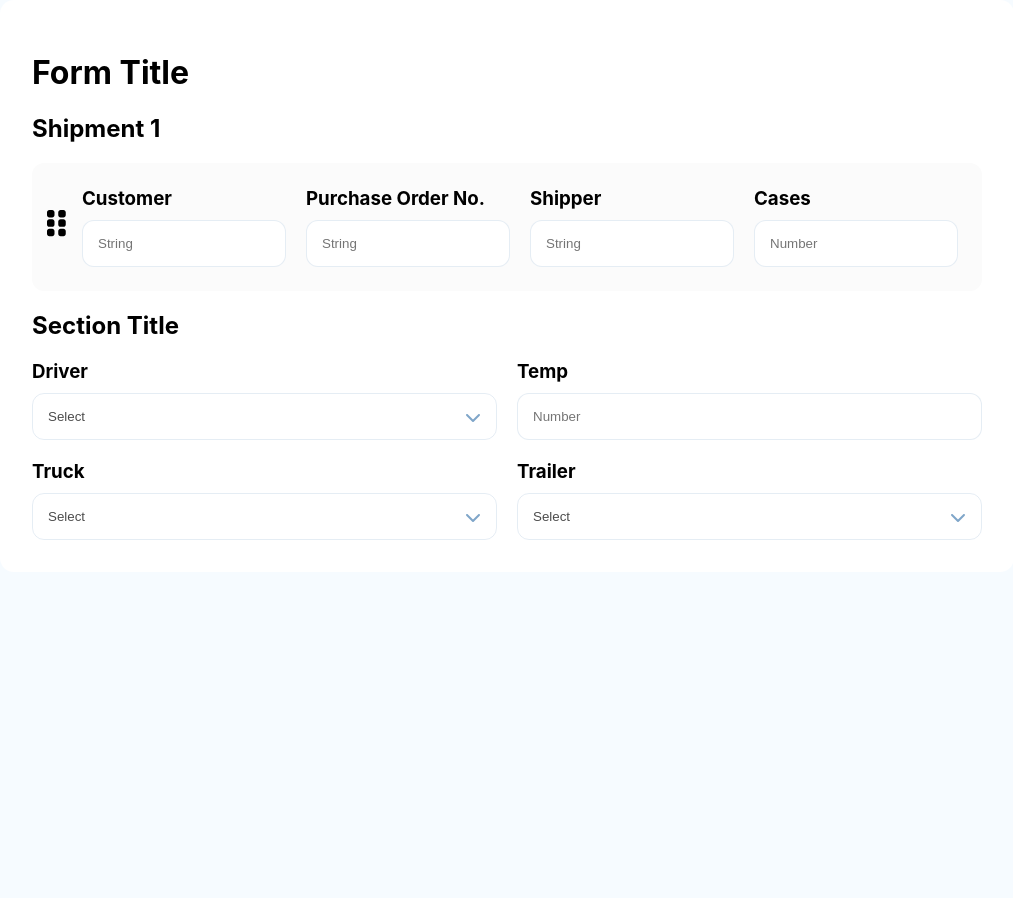
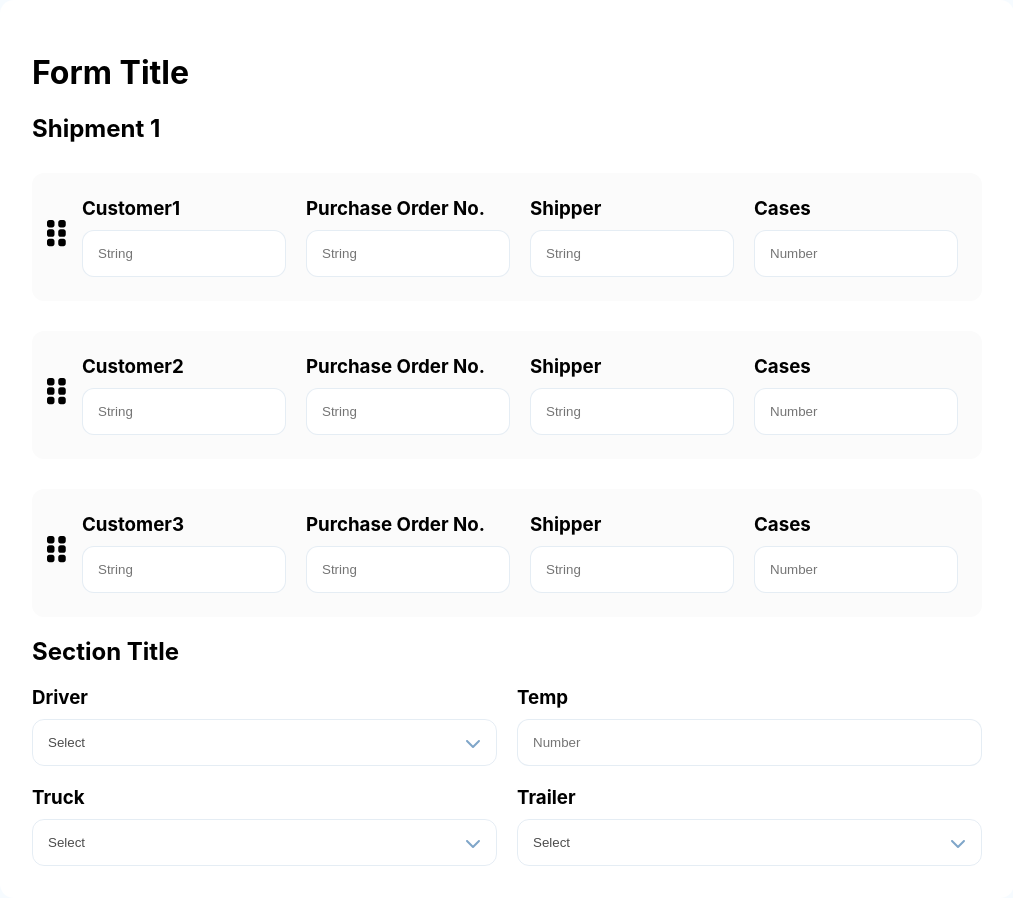
Before and after one commit to SomeChineseGuy/Practice-Projects, a React (Create React App) app in the folder 04-form/form/: page / in a window 1280 px wide. Shown: the whole page, without its empty margins (133-1146 px from the left). Before the commit the page ends 800 px from the top, so only its background shows below. Built offline with nearby package versions, Linux system fonts and the light colour scheme; the HTML template or start-up script is replaced by a standard one.

Commit message:
Everything to show up and work in the form

```diff
--- a/04-form/form/src/App.js
+++ b/04-form/form/src/App.js
@@ -26,7 +26,7 @@ function App() {
             {
               id: 7,
               entity_id: '',
-              name: 'Customer',
+              name: 'Customer1',
               placeholder: 'String',
               value: '',
               type: 'string',
@@ -73,7 +73,7 @@ function App() {
             {
               id: 27,
               entity_id: '',
-              name: 'Customer',
+              name: 'Customer2',
               placeholder: 'String',
               value: '',
               type: 'string',
@@ -120,7 +120,7 @@ function App() {
             {
               id: 37,
               entity_id: '',
-              name: 'Customer',
+              name: 'Customer3',
               placeholder: 'String',
               value: '',
               type: 'string',
--- a/04-form/form/src/componets/FormContainer.js
+++ b/04-form/form/src/componets/FormContainer.js
@@ -13,9 +13,29 @@ export const FormContainer = (props) => {
   return (
     <section className="section-container">
     <h2>{sectionTitle}</h2>
-    <div className={`form-container ${draggable ? "draggable" : ""}` } style={{gridTemplateColumns: `repeat(${column}, 1fr)`}} >
-      {draggable && <FontAwesomeIcon icon={faGripVertical} className="drag-dots" />}
-      {elements && elements[0].list.map((item) => {
+    {draggable && elements.map(inner => {
+      return (
+        <div key={inner.id} className="form-container draggable" style={{gridTemplateColumns: `repeat(${column}, 1fr)`}}>
+          <FontAwesomeIcon icon={faGripVertical} className="drag-dots" />
+          {inner.list.map((item) => {
+            return <FormItem
+              key={item.id}
+              elements={item.elements}
+              name={item.name}
+              type={item.type}
+              placeholder={item.placeholder}
+            />
+          })}
+        </div>
+      )
+    })
+
+    }
+
+    {!draggable &&
+      <div className="form-container"  style={{gridTemplateColumns: `repeat(${column}, 1fr)`}} >
+
+      {!draggable && elements[0].list.map((item) => {
         return <FormItem
           key={item.id}
           elements={item.elements}
@@ -25,6 +45,8 @@ export const FormContainer = (props) => {
         />
       })}
     </div>
+    }
+
   </section>
   )
 }
--- a/04-form/form/src/componets/FormItem.css
+++ b/04-form/form/src/componets/FormItem.css
@@ -74,6 +74,10 @@ input.selected {
   border-radius: var(--raduis);
 }
 
+.section-container .draggable:not(:first-child) {
+  margin-top: 30px;
+}
+
 .drag-dots {
   position: absolute;
   top: 45px;
```
